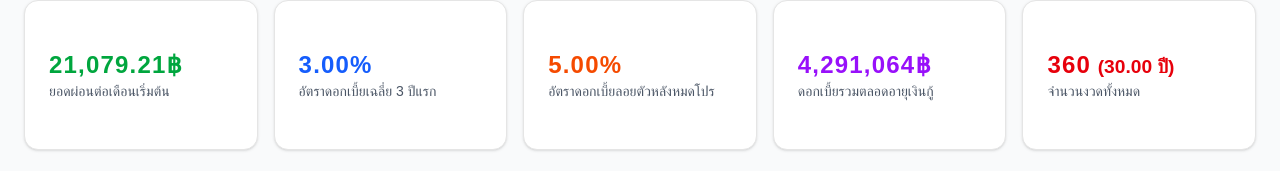
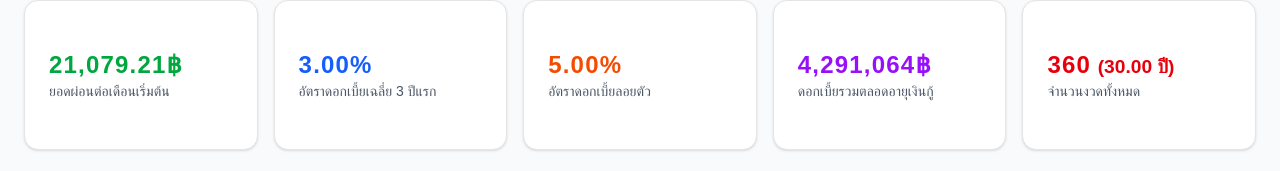
Before and after one commit to slapexs/loan-calculator, a React (Vite) app: page / in a window 1280 px wide. Shown: the part 557-728 px from the top of the page. Built offline with nearby package versions, Linux system fonts and the light colour scheme; a web font is replaced by a local one.

Commit message:
fix: update floating rate label for clarity in summary cards

```diff
--- a/src/components/SummaryCards.tsx
+++ b/src/components/SummaryCards.tsx
@@ -54,7 +54,7 @@
             <NumberTicker className="text-orange-600 font-bold" value={floatingRate} decimalPlaces={2} />%
 
           </div>
-          <div className="text-xs sm:text-sm text-gray-600">อัตราดอกเบี้ยลอยตัวหลังหมดโปร</div>
+          <div className="text-xs sm:text-sm text-gray-600">อัตราดอกเบี้ยลอยตัว</div>
         </CardContent>
       </Card>
 
```
